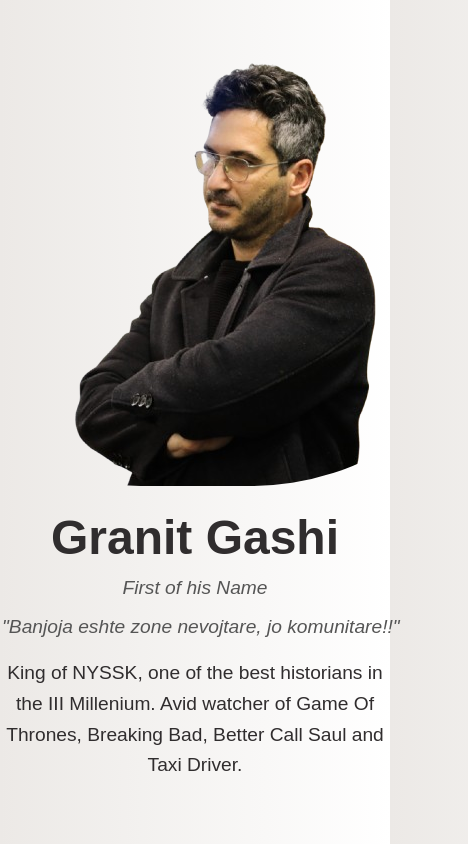
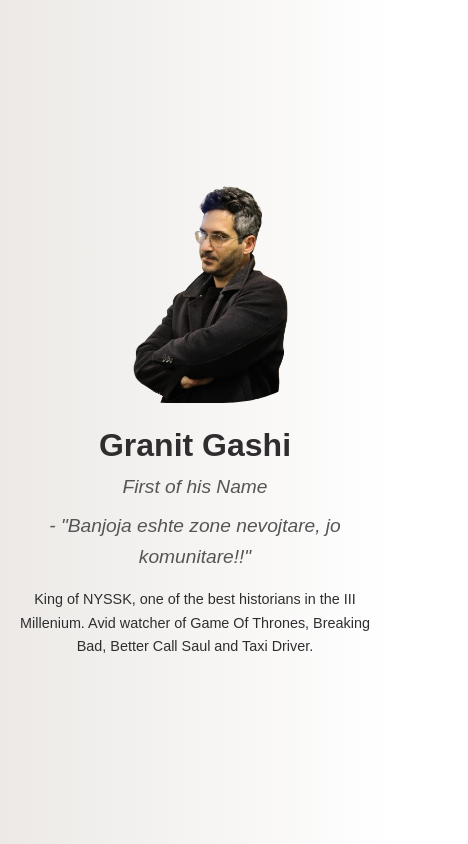
Before and after one commit to NotAriRay/graniti, a plain HTML site: page index.html in a window 390 px wide. Shown: the whole page, 468 px wide, since content can reach past the window. Drawn offline with Linux system fonts and the light colour scheme; a web font is replaced by a local one.

Commit message:
added responsivness

```diff
--- a/styles.css
+++ b/styles.css
@@ -17,6 +17,7 @@ body {
   align-items: center;
   text-align: center;
   animation: fadeIn 1.5s ease-in-out;
+  padding: 20px; /* Add padding for smaller screens */
 }
 
 .profile-image {
@@ -24,7 +25,6 @@ body {
   height: 423px;
   border-radius: 40%;
   margin-bottom: 20px;
-  /* box-shadow: 0px 4px 8px rgba(0, 0, 0, 0.1); */
   transition: transform 0.3s ease;
 }
 
@@ -72,3 +72,34 @@ p {
     transform: translateY(0);
   }
 }
+
+/* Responsive Design */
+@media (max-width: 768px) {
+  .profile-image {
+    width: 400px;
+    height: auto;
+  }
+
+  h1 {
+    font-size: 2.5rem;
+  }
+
+  p {
+    font-size: 1rem;
+  }
+}
+
+@media (max-width: 480px) {
+  .profile-image {
+    width: 280px;
+    height: auto;
+  }
+
+  h1 {
+    font-size: 2rem;
+  }
+
+  p {
+    font-size: 0.9rem;
+  }
+}
```
